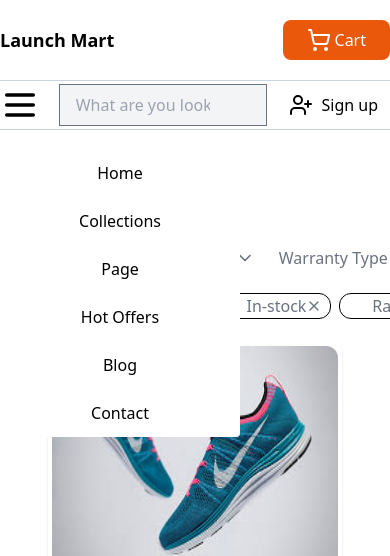
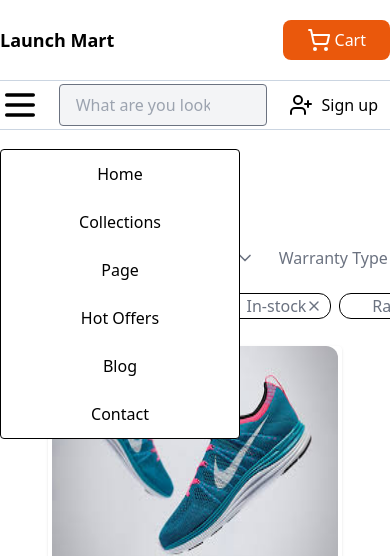
Before and after one commit to Henrykariuki/launch-mart, a Vue app: page / in a window 390 px wide. Shown: the top 556 px of the page. Built offline with nearby package versions, Linux system fonts and the light colour scheme.

Commit message:
Initial commit

```diff
--- a/src/components/MyHeader.vue
+++ b/src/components/MyHeader.vue
@@ -41,7 +41,7 @@ const menuOpen = ()=> {
                     <div class="logo font-bold text-lg mr-4">Launch Mart</div>
                     <div class="section-one-btns hidden md:flex lg:flex flex items-center">
                         <button class="category bg-gray-100 hover:bg-gray-200 border-solid border border-gray-500 flex justify-between px-4 py-2 rounded-l-lg text-gray-600">Category<ChevronDown /></button>
-                        <input class="cursor-pointer py-2 pl-4 pr-14 bg-gray-100 border-gray-500 border-solid border-y" type="text" placeholder="What are you looking for...">
+                        <input class="cursor-pointer hover:border-black py-2 pl-4 pr-14 bg-gray-100 border-gray-500 border-solid border-y" type="text" placeholder="What are you looking for...">
                         <button class="search-btn px-4 py-2 bg-gray-100 hover:bg-gray-200 border-solid border border-gray-500  rounded-r-lg"><Search class="text-gray-600" /></button>
                     </div>
             </div>
@@ -62,13 +62,13 @@ const menuOpen = ()=> {
                         </li>
                     </ul>
                     <div @click="menuOpen" class="menu lg:hidden"><Menu size="40px"/></div>
-                    <div :class="[open ? 'left-0' : '-left-80']" class=" duration-500 flex flex-col items-center rounded w-60 h-auto bg-white z-50 absolute lg:hidden left-0 top-16">
+                    <div :class="[open ? 'left-0' : '-left-60']" class="border border-black duration-500 flex flex-col items-center rounded w-60 h-auto bg-white z-50 absolute lg:hidden left-0 top-16">
                         <div v-for="(button, index) in tags" :key="index" class="px-2 py-1 w-28 my-2 flex justify-center rounded-md hover:bg-gray-200 hover:text-orange-600 items-center">{{ button.name }}</div>
 
                     </div>
                 </div>
                 <div class=" hidden lg:flex contact w-auto h-auto flex items-center text-gray-700"><Phone class="mr-1" size="16px" />+254707070707</div>
-                <input class=" lg:hidden md:hidden w-52 hover:outline mx-1 cursor-pointer py-2 pl-4 pr-14 bg-gray-100 border-gray-500 border-solid border" type="text" placeholder="What are you looking for...">
+                <input class="rounded lg:hidden md:hidden w-52 hover:outline mx-1 cursor-pointer py-2 pl-4 pr-14 bg-gray-100 border-gray-500 border-solid border" type="text" placeholder="What are you looking for...">
                 <div class=" lg:hidden text-nowrap flex justify-between px-1 py-2 rounded-lg mr-2 hover:border hover:text-orange-600 mr-1 border-black cursor-pointer"><UserPlus class="mr-2"/>Sign up</div>
             </nav>
         </div>
```
